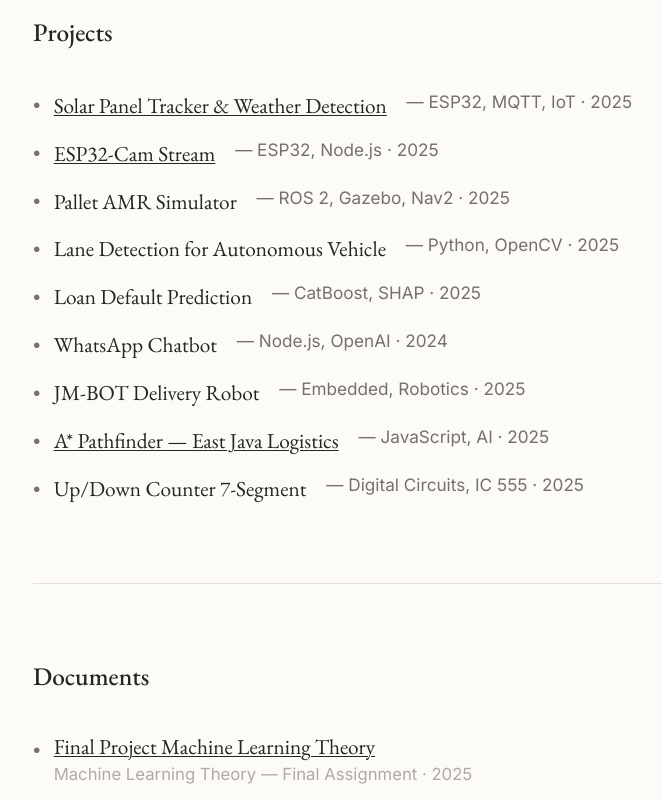
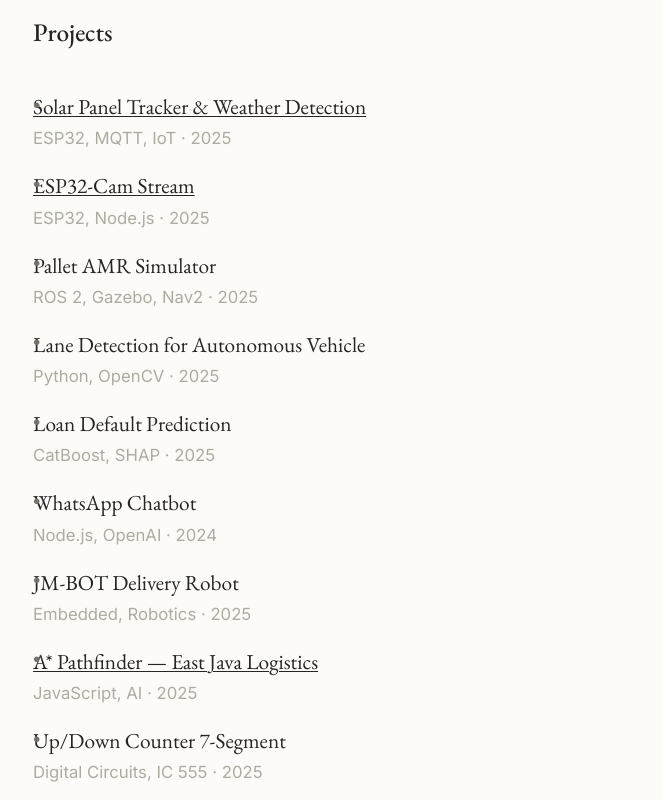
Before and after one commit to alawyyahdan/home-new, a website: page index.html in a window 1280 px wide. Shown: the part 560-1360 px from the top of the page, without its empty margins (257-919 px from the left). Drawn offline with nearby package versions, Linux system fonts and the light colour scheme.

Commit message:
refactor: update projects list layout and styling to use block-based metadata descriptions

```diff
--- a/index.html
+++ b/index.html
@@ -124,24 +124,60 @@
     <section id="projects" aria-label="Projects">
       <h2>Projects</h2>
       <ul>
-        <li><a href="https://spanel.bica.ca" target="_blank" rel="noopener">Solar Panel Tracker &amp; Weather
-            Detection</a><span class="meta-inline"> — ESP32, MQTT, IoT · 2025</span></li>
-        <li><a href="https://cam.bica.ca" target="_blank" rel="noopener">ESP32-Cam Stream</a><span class="meta-inline">
-            — ESP32, Node.js · 2025</span></li>
-        <li><span class="item-title">Pallet AMR Simulator</span><span class="meta-inline"> — ROS 2, Gazebo, Nav2 ·
-            2025</span></li>
-        <li><span class="item-title">Lane Detection for Autonomous Vehicle</span><span class="meta-inline"> — Python,
-            OpenCV · 2025</span></li>
-        <li><span class="item-title">Loan Default Prediction</span><span class="meta-inline"> — CatBoost, SHAP ·
-            2025</span></li>
-        <li><span class="item-title">WhatsApp Chatbot</span><span class="meta-inline"> — Node.js, OpenAI · 2024</span>
+        <li>
+          <div>
+            <a href="https://spanel.bica.ca" target="_blank" rel="noopener">Solar Panel Tracker &amp; Weather Detection</a>
+            <span class="doc-desc">ESP32, MQTT, IoT · 2025</span>
+          </div>
         </li>
-        <li><span class="item-title">JM-BOT Delivery Robot</span><span class="meta-inline"> — Embedded, Robotics ·
-            2025</span></li>
-        <li><a href="https://astar.bica.ca" target="_blank" rel="noopener">A* Pathfinder — East Java Logistics</a><span
-            class="meta-inline"> — JavaScript, AI · 2025</span></li>
-        <li><span class="item-title">Up/Down Counter 7-Segment</span><span class="meta-inline"> — Digital Circuits, IC
-            555 · 2025</span></li>
+        <li>
+          <div>
+            <a href="https://cam.bica.ca" target="_blank" rel="noopener">ESP32-Cam Stream</a>
+            <span class="doc-desc">ESP32, Node.js · 2025</span>
+          </div>
+        </li>
+        <li>
+          <div>
+            <span class="item-title">Pallet AMR Simulator</span>
+            <span class="doc-desc">ROS 2, Gazebo, Nav2 · 2025</span>
+          </div>
+        </li>
+        <li>
+          <div>
+            <span class="item-title">Lane Detection for Autonomous Vehicle</span>
+            <span class="doc-desc">Python, OpenCV · 2025</span>
+          </div>
+        </li>
+        <li>
+          <div>
+            <span class="item-title">Loan Default Prediction</span>
+            <span class="doc-desc">CatBoost, SHAP · 2025</span>
+          </div>
+        </li>
+        <li>
+          <div>
+            <span class="item-title">WhatsApp Chatbot</span>
+            <span class="doc-desc">Node.js, OpenAI · 2024</span>
+          </div>
+        </li>
+        <li>
+          <div>
+            <span class="item-title">JM-BOT Delivery Robot</span>
+            <span class="doc-desc">Embedded, Robotics · 2025</span>
+          </div>
+        </li>
+        <li>
+          <div>
+            <a href="https://astar.bica.ca" target="_blank" rel="noopener">A* Pathfinder — East Java Logistics</a>
+            <span class="doc-desc">JavaScript, AI · 2025</span>
+          </div>
+        </li>
+        <li>
+          <div>
+            <span class="item-title">Up/Down Counter 7-Segment</span>
+            <span class="doc-desc">Digital Circuits, IC 555 · 2025</span>
+          </div>
+        </li>
       </ul>
     </section>
 
@@ -321,7 +357,7 @@
     <div class="party-text">Thank you for your support!<br /><span>You're awesome 🎉</span></div>
   </div>
 
-  <script src="app.js"></script>
+  <script src="app.js?v=4"></script>
 </body>
 
 </html>
--- a/style.css
+++ b/style.css
@@ -185,17 +185,20 @@ section ul {
   padding: 0;
 }
 section ul li {
-  display: flex;
-  gap: 0.6rem;
-  padding: 0.28rem 0;
+  position: relative;
+  padding-left: 1rem;
+  padding-top: 0.28rem;
+  padding-bottom: 0.28rem;
   font-size: 0.97rem;
   line-height: 1.65;
+  display: block; /* Allows inline elements to wrap naturally */
 }
 section ul li::before {
   content: "•";
   color: var(--muted);
-  flex-shrink: 0;
-  margin-top: 0.02em;
+  position: absolute;
+  left: 0;
+  top: 0.28rem;
 }
 
 /* Item title (no-link) */
@@ -238,15 +241,17 @@ section ul li::before {
   white-space: nowrap;
 }
 
-/* ═══ DOCS & TOOLS LIST ═══ */
+/* ═══ DOCS, TOOLS & PROJECTS LIST ═══ */
 /* Bullet aligns to title, description below */
 #docs-list li,
-#tools ul li {
+#tools ul li,
+#projects ul li {
   align-items: flex-start;
   padding: 0.35rem 0;
 }
 #docs-list li > div,
-#tools ul li > div {
+#tools ul li > div,
+#projects ul li > div {
   display: flex;
   flex-direction: column;
   gap: 0;
```
